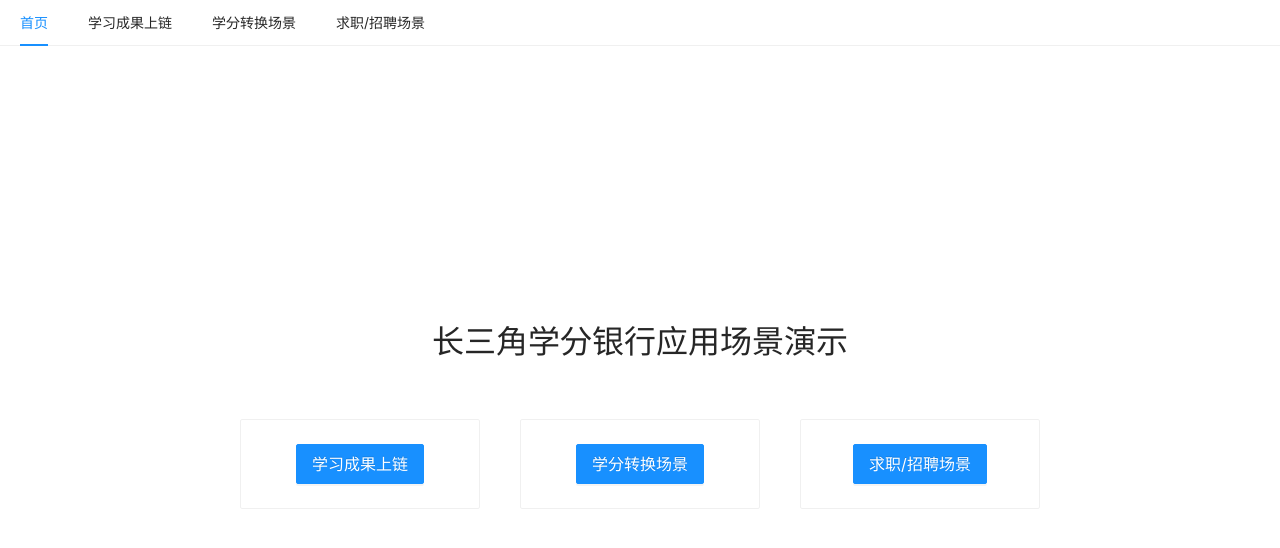
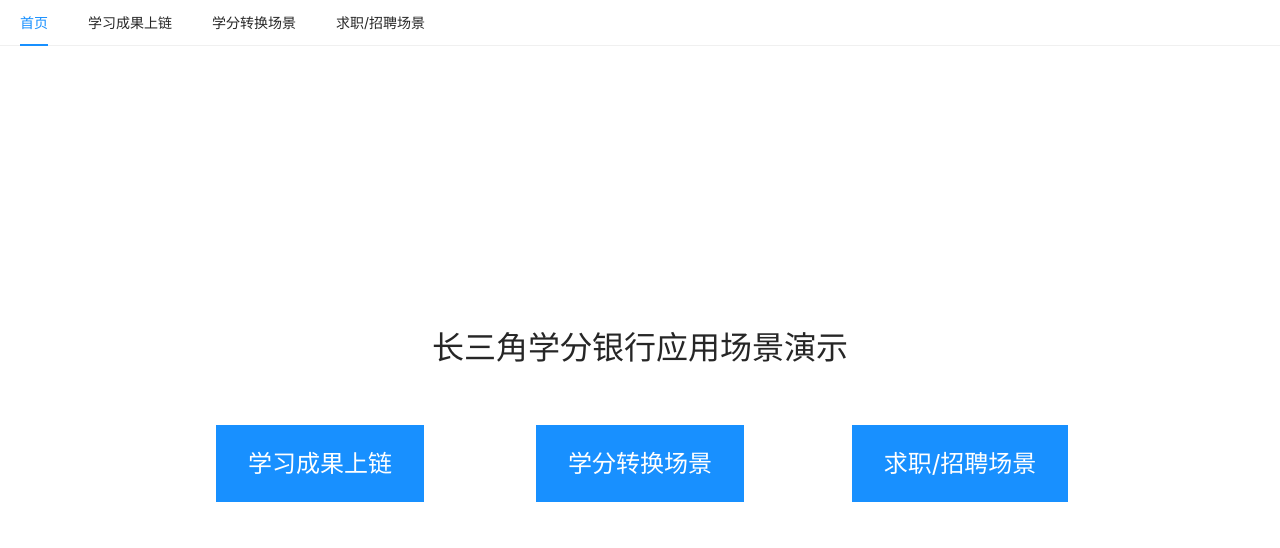
Before and after one commit to MonteCarloClub/changsanjiao, a Vue app: page / in a window 1280 px wide. Shown: the top 548 px of the page. Built offline with nearby package versions, Linux system fonts and the light colour scheme.

Commit message:
擦除箭头

```diff
--- a/src/common/step.ts
+++ b/src/common/step.ts
@@ -15,11 +15,11 @@ export function genSteps(steps: Step[], loopBegin: number) {
 
   const nextStep = () => {
     running.value = true;
-    if (currentStep.value === steps.length) {
-      currentStep.value = loopBegin;
-    }
 
     timer = setTimeout(() => {
+      if (currentStep.value === steps.length) {
+        currentStep.value = loopBegin;
+      }
       steps[currentStep.value].handler().then(() => {
         currentStep.value += 1;
         running.value = false;
--- a/src/components/Board.vue
+++ b/src/components/Board.vue
@@ -44,6 +44,8 @@ const init = (canvas: HTMLCanvasElement) => {
     if (!ctx) {
         return;
     }
+
+    ctx.clearRect(0, 0, canvas.width, canvas.height);
 
     // 解决高分屏下canvas模糊问题
     const dpr = window.devicePixelRatio || 1;
@@ -92,7 +94,6 @@ function drawLine(ctx: CanvasRenderingContext2D, from: Position, to: Position, l
     ctx.lineTo(to.x, to.y);
     ctx.stroke();
 }
-
 </script>
 
 <style scoped>
--- a/src/pages/AcademicCreditTransfer/Index.vue
+++ b/src/pages/AcademicCreditTransfer/Index.vue
@@ -1,5 +1,5 @@
 <script setup lang="ts">
-import { ref } from "vue";
+    import { ref, watch } from "vue";
 
 import { moveTo, fadeOut, fadeIn, expandToLeft } from "@/common/animate";
 import { minCanvasHeight, minCanvasWidth } from "@/common/settings";
@@ -83,6 +83,7 @@ const refTransferedLearningRecords = ref<HTMLElement | null>(null);
 
 const pathes = ref<Array<Path>>([]);
 
+const loopBegin = 1;
 const steps: Step[] = [
     {
         title: '学分银行部署学分转换的智能合约',
@@ -333,6 +334,16 @@ const steps: Step[] = [
     },
 ]
 const { running, currentStep } = genSteps(steps, 1);
+let first = true;
+watch(currentStep, (current) => {
+    if (first) {
+        first = false;
+        return
+    }
+    if (current === loopBegin) {
+        pathes.value = pathes.value.slice(0, loopBegin)
+    }
+})
 </script>
 
 <template>
--- a/src/pages/Index.vue
+++ b/src/pages/Index.vue
@@ -11,13 +11,9 @@ const scenarios = getScenarios();
         </div>
         <div class="card-list">
             <div class="flex-item" v-for="scenario in scenarios">
-                <a-card hoverable style="width: 240px; margin: auto;text-align: center;">
-                    <a-button type="primary" size="large">
-                        <router-link :to="{ name: scenario.name, params: { ...scenario }}">
-                            {{ scenario.title }}
-                        </router-link>
-                    </a-button>
-                </a-card>
+                <router-link class="button" :to="{ name: scenario.name, params: { ...scenario }}">
+                    {{ scenario.title }}
+                </router-link>
             </div>
         </div>
     </div>
@@ -39,17 +35,26 @@ const scenarios = getScenarios();
     flex-wrap: wrap;
     align-items: center;
     justify-content: space-between;
-    max-width: 840px;
 }
 
 .flex-item {
     flex: 1;
-    padding: 20px;
-    min-width: 260px;
+    padding: 20px 32px;
+    margin: 20px 0;
+    min-width: 320px;
     max-width: 480px;
+    text-align: center;
 }
 
 .image {
     height: 180px;
 }
+
+.button {
+    color: #fff;
+    background: #1890ff;
+    border-color: #1890ff;
+    font-size: 24px;
+    padding: 24px 32px;
+}
 </style>
--- a/src/pages/JobApplication/Index.vue
+++ b/src/pages/JobApplication/Index.vue
@@ -1,5 +1,5 @@
 <script setup lang="ts">
-import { ref } from "vue";
+import { ref, watch } from "vue";
 
 import { minCanvasHeight, minCanvasWidth } from "@/common/settings";
 import { moveTo, fadeOut } from "@/common/animate";
@@ -76,6 +76,7 @@ const refLearningRecordAddress = ref<HTMLElement | null>(null);
 
 const pathes = ref<Array<Path>>([]);
 
+const loopBegin = 1;
 const steps: Step[] = [
     {
         title: '学分银行部署智能合约',
@@ -369,7 +370,17 @@ const steps: Step[] = [
         }
     },
 ]
-const { running, currentStep } = genSteps(steps, 1);
+const { running, currentStep } = genSteps(steps, loopBegin);
+let first = true;
+watch(currentStep, (current) => {
+    if (first) {
+        first = false;
+        return
+    }
+    if (current === loopBegin) {
+        pathes.value = pathes.value.slice(0, loopBegin)
+    }
+})
 </script>
 
 <template>
--- a/src/pages/LearningAchievementDeposit/Index.vue
+++ b/src/pages/LearningAchievementDeposit/Index.vue
@@ -1,5 +1,5 @@
 <script setup lang="ts">
-import { ref } from "vue";
+import { ref, watch } from "vue";
 
 import { minCanvasHeight, minCanvasWidth } from "@/common/settings";
 import { moveTo, fadeOut } from "@/common/animate";
@@ -67,6 +67,7 @@ const refVerifyRecords = ref<HTMLElement | null>(null);
 
 const pathes = ref<Array<Path>>([]);
 
+const loopBegin = 1;
 const steps: Step[] = [
     {
         title: '学分银行部署智能合约',
@@ -317,7 +318,17 @@ const steps: Step[] = [
         }
     },
 ]
-const { running, currentStep } = genSteps(steps, 1);
+const { running, currentStep } = genSteps(steps, loopBegin);
+let first = true;
+watch(currentStep, (current) => {
+    if (first) {
+        first = false;
+        return
+    }
+    if (current === loopBegin) {
+        pathes.value = pathes.value.slice(0, loopBegin)
+    }
+})
 </script>
 
 <template>
```
